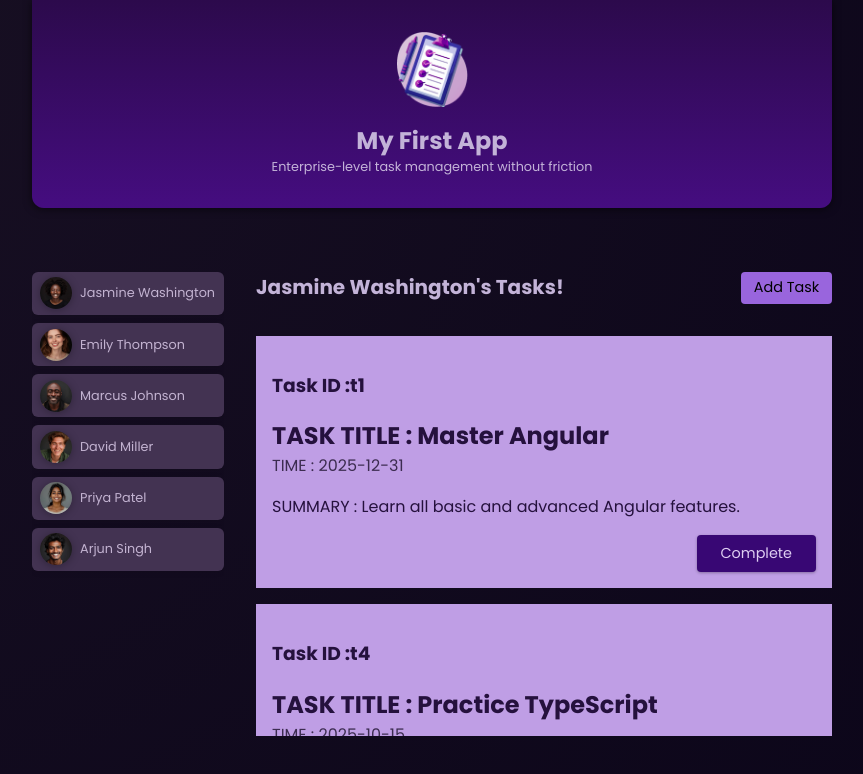
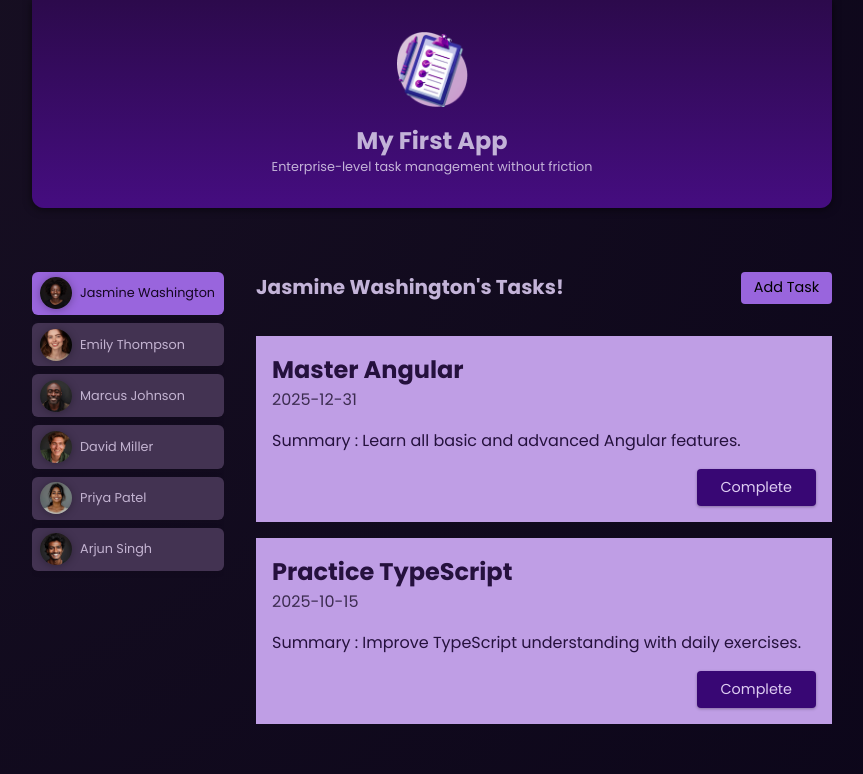
Before and after one commit to PatelSaurabh18/Angular, an Angular app: page / in a window 1280 px wide. Both pictures are taken after a click on the button "Jasmine Washington". Shown: the top 774 px of the page, without its empty margins (208-1071 px from the left). Built offline with nearby package versions, Linux system fonts and the light colour scheme.

Commit message:
added data models and dynamic css binding with class bindings

```diff
--- a/src/app/app.component.html
+++ b/src/app/app.component.html
@@ -13,7 +13,7 @@
  <ul id="users">
     @for (user of users; track user.id) {
       <li>
-        <app-user [user]="user" (select)="onSelectedUserShowTask($event)" />
+        <app-user [user]="user"  [selected]="selectedUser?.id===user.id" (select)="onSelectedUserShowTask($event)" />
       </li>
     }
   </ul>
--- a/src/app/tasks/task/task.component.html
+++ b/src/app/tasks/task/task.component.html
@@ -1,9 +1,9 @@
 <article>
   <!-- <h2>A Task of {{name}}</h2> -->
-   <h3> Task ID :{{userTaskObjs.id}}</h3>
-  <h2>TASK TITLE : {{userTaskObjs.title}}</h2>
-  <time> TIME : {{userTaskObjs.dueDate}}</time>
-  <p>SUMMARY : {{userTaskObjs.summary}}</p>
+   <!-- <h3> Task ID :{{userTaskObjs.id}}</h3> -->
+  <h2>{{userTaskObjs.title}}</h2>
+  <time> {{userTaskObjs.dueDate}}</time>
+  <p>Summary : {{userTaskObjs.summary}}</p>
   <p class="actions">
     <button (click)="onCompleteClick()">Complete</button>
   </p>
--- a/src/app/user/user.component.html
+++ b/src/app/user/user.component.html
@@ -1,5 +1,5 @@
 <div>
-    <button (click)="onSelectUser()">
+    <button [class.active]="selected"  (click)="onSelectUser()">
         <img [src]="ImagePath" [alt]="user.name">
 
         <!-- <img [src]="imagePath()" [alt]="selectedUser().name"> -->
--- /dev/null
+++ b/src/app/user/user.model.ts
@@ -0,0 +1,6 @@
+
+export interface User{
+  id:string;
+  avatar:string;
+  name:string
+}
```
Also changed, not shown: src/app/tasks/task/task.component.ts (+1 -7 lines), src/app/tasks/task/task.model.ts (added, +7 -0 lines), src/app/user/user.component.ts (+7 -5 lines).
